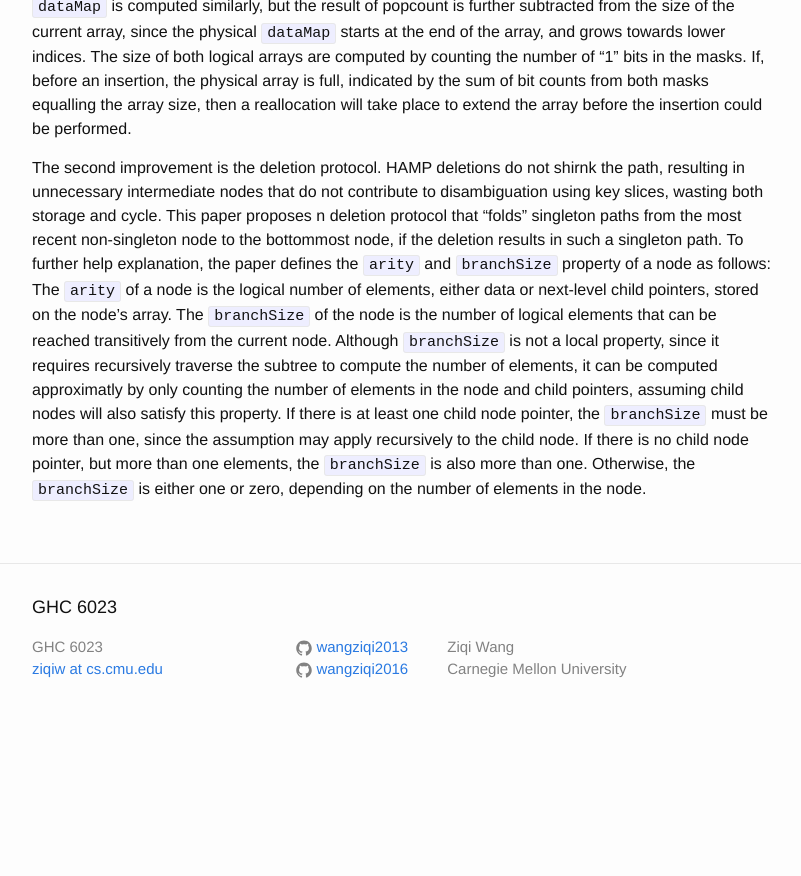
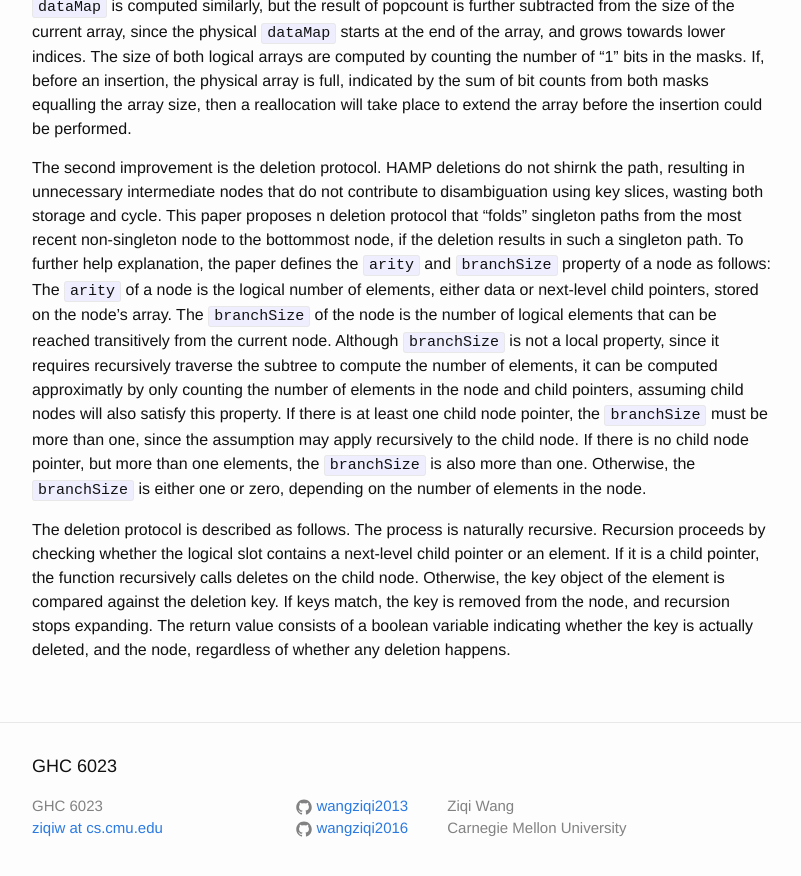
Before and after one commit to wangziqi2013/wangziqi2013.github.io, a Jekyll site: the page built from _posts/2020-08-08-CHAMP.markdown, in a window 1280 px wide and 900 px high, scrolled down 2469 px. Shown: the top 876 px of the window, without its empty margins (238-1039 px from the left). Built offline with Jekyll 4.4.1, drawn with Linux system fonts in a browser that asks for light colours; before the commit the page ends 3210 px from its top, so only the background shows below that.

Commit message:
Adding recursion

```diff
--- a/_posts/2020-08-08-CHAMP.markdown
+++ b/_posts/2020-08-08-CHAMP.markdown
@@ -114,3 +114,9 @@ counting the number of elements in the node and child pointers, assuming child n
 If there is at least one child node pointer, the `branchSize` must be more than one, since the assumption may apply
 recursively to the child node. If there is no child node pointer, but more than one elements, the `branchSize` is also more
 than one. Otherwise, the `branchSize` is either one or zero, depending on the number of elements in the node.
+
+The deletion protocol is described as follows. The process is naturally recursive. Recursion proceeds by checking whether
+the logical slot contains a next-level child pointer or an element. If it is a child pointer, the function recursively
+calls deletes on the child node. Otherwise, the key object of the element is compared against the deletion key. If keys
+match, the key is removed from the node, and recursion stops expanding. The return value consists of a boolean variable
+indicating whether the key is actually deleted, and the node, regardless of whether any deletion happens.
```
